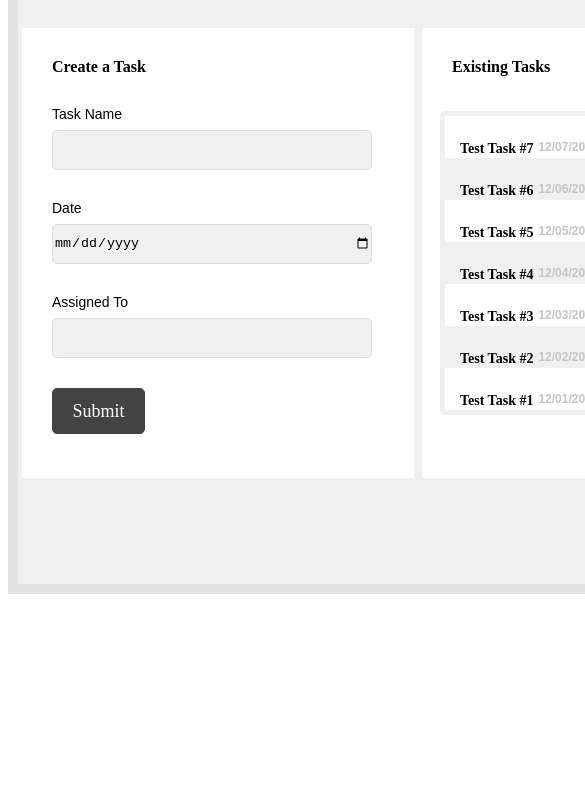
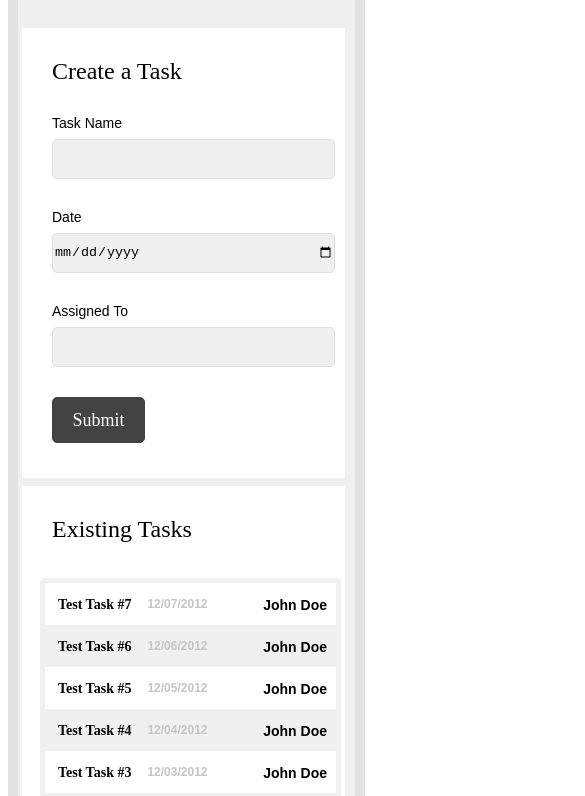
Before and after one commit to jaypsl/task_tracker, a plain HTML site: page index.html in a window 390 px wide. Shown: the part 134-930 px from the top of the page, 585 px wide, since content can reach past the window. Before the commit the page ends 844 px from the top, so only its background shows below. Drawn offline with nearby package versions, Linux system fonts and the light colour scheme.

Commit message:
made webpage responsive

```diff
--- a/CSS/tasktracker.css
+++ b/CSS/tasktracker.css
@@ -39,8 +39,7 @@ section {
 
 .create_task {
     font-family:Serif;
-    font-weight: bold;
-    font-size: 1rem;
+    font-size: 1.5em;
     margin-left: 30px;
     margin-top: 30px;
 }
@@ -98,6 +97,9 @@ form {
     font-size: 14px;
     padding-left: 10px;
     float: left;
+    padding: 8px;
+    margin-top: auto;
+    margin-bottom: auto;
 }
 .etask_date {
     font-family: Sans-Serif;
@@ -106,18 +108,48 @@ form {
     margin: 18px 0px;
     padding-left: 5px;
     float: left;
+    padding: 8px;
+    margin-top: auto;
+    margin-bottom: auto;
 }
 .etask_assigned {
     font-family: Sans-Serif;
     font-size: 14px;
     padding-right: 10px;
     float: right;
+    padding: 8px;
+    margin-top: auto;
+    margin-bottom: auto;
 }
 
 .existing_task {
     font-family: Serif;
-    font-weight: bold;
-    font-size: 1rem;
+    font-size: 1.5em;
     margin-left: 30px;
     margin-top: 30px;
 }
+
+@media screen and (max-width:800px){
+    .wrapper{
+        width:90%;
+        height:140%;
+    }
+    section{
+        width: 96%;
+    }
+    .form-text {
+    width: 100%;
+    height: 40px;
+    }
+    form{
+        margin-right:10px;
+    }
+    .task-wrapper {
+    width: 90%;
+    height: auto;
+
+    }
+    .etask_item{
+        width:98%
+    }
+}
--- a/index.html
+++ b/index.html
@@ -1,5 +1,6 @@
 <html>
 <head>
+    <meta name="viewport" content="width=device-width, initial-scale=1">
     <link rel="stylesheet" href="./CSS/tasktracker.css">
 </head>
 <body>
@@ -11,7 +12,7 @@
         <p class="version">v2.0</p>
     </header>
     <section class="input">
-        <h2 class="create_task">Create a Task</h2>
+        <p class="create_task">Create a Task</p>
         <form id="task">
             <label class="form-label">Task Name</label><br>
             <input class="form-text name" type="text" name="name" required>
@@ -26,10 +27,11 @@
         </form>
     </section>
     <section class="output">
-        <h2 class="existing_task">Existing Tasks</h2>
+        <p class="existing_task">Existing Tasks</p>
         <div class="task-wrapper">
         </div>
     </section>
 </div>
+<p id='output_data'></p>
 </body>
 </html>
```
Also changed, not shown: JS/tasktracker.js (line endings or trailing spaces).
